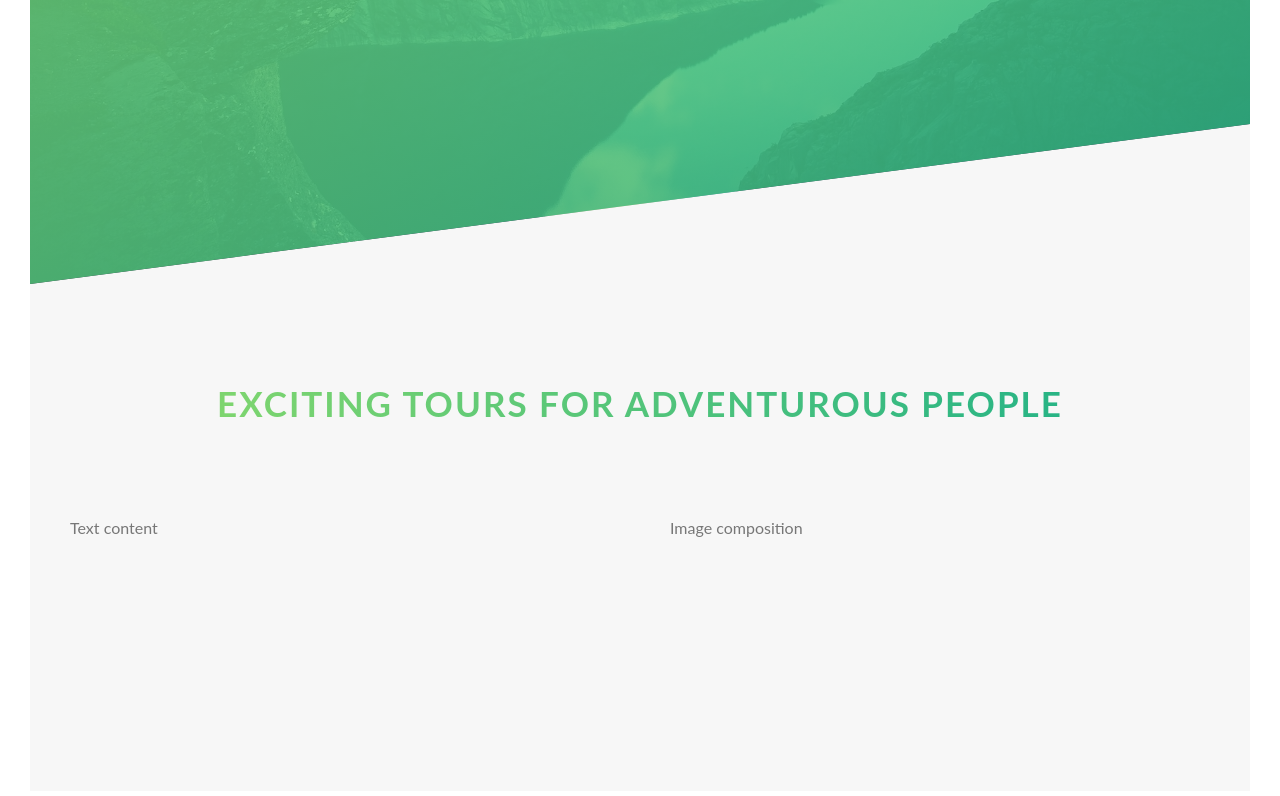
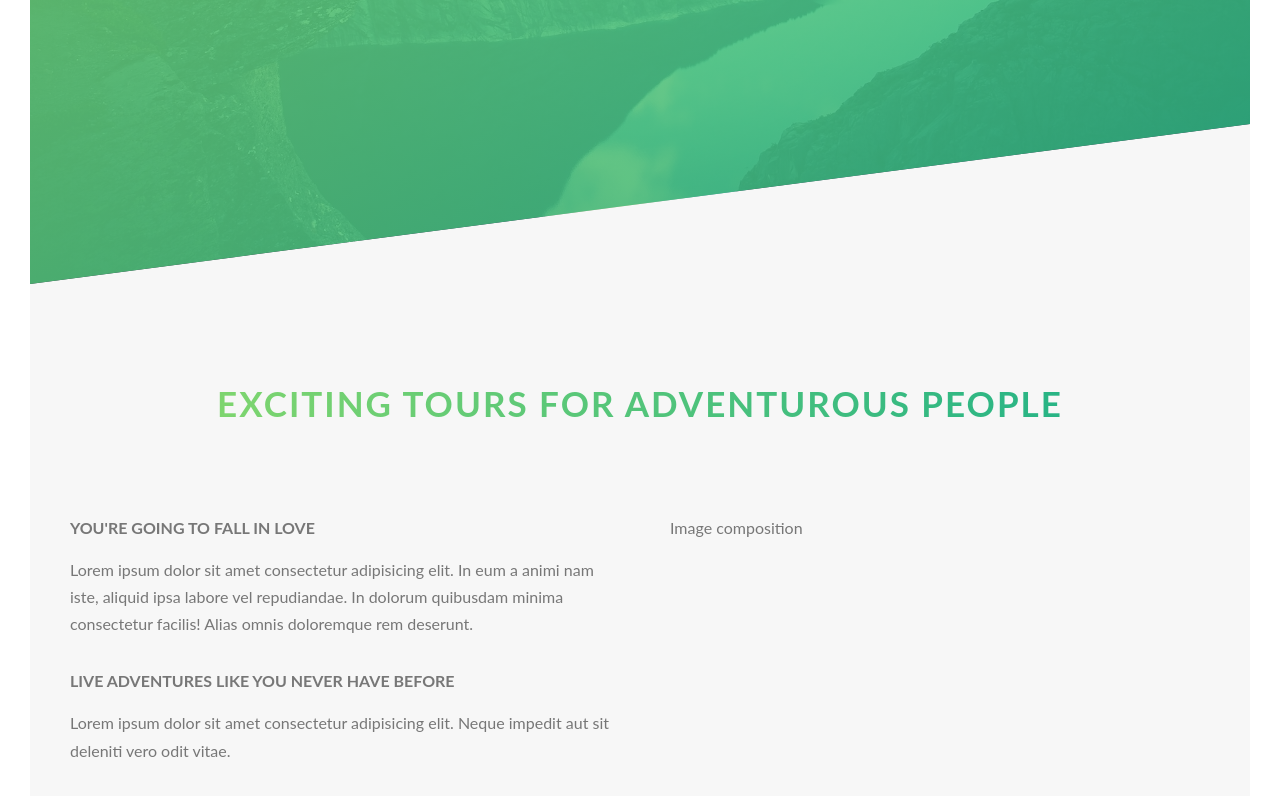
Before and after one commit to Stalker-Pro/My_adaptive_site, a website: page index.html in a window 1280 px wide. Shown: the part 506-1302 px from the top of the page. Drawn offline with Linux system fonts and the light colour scheme.

Commit message:
recollection

```diff
--- a/index.html
+++ b/index.html
@@ -25,7 +25,7 @@
 
     <main>
         <section class="section-about">
-            <div class="u-center-text u-margin-bottom-8">
+            <div class="u-center-text u-margin-bottom-big">
                 <h2 class="heading-secondary">
                     Exciting tours for adventurous people
                 </h2>
@@ -33,7 +33,19 @@
 
             <div class="row">
                 <div class="col-1-of-2">
-                    Text content
+                    <h3 class="heading-tertiary u-margin-bottom-small">
+                        You're going to fall in love
+                    </h3>
+                        <p class="paragraph">
+                            Lorem ipsum dolor sit amet consectetur adipisicing elit. In eum a animi nam iste, aliquid ipsa labore vel repudiandae. In dolorum quibusdam minima consectetur facilis! Alias omnis doloremque rem deserunt.
+                        </p>
+
+                    <h3 class="heading-tertiary u-margin-bottom-small">
+                        Live adventures like you never have before
+                    </h3>
+                        <p class="paragraph">
+                            Lorem ipsum dolor sit amet consectetur adipisicing elit. Neque impedit aut sit deleniti vero odit vitae.
+                        </p>
                 </div>
                 <div class="col-1-of-2">
                     Image composition
--- a/sass/base/_typography.scss
+++ b/sass/base/_typography.scss
@@ -14,7 +14,7 @@ body{
   text-transform: uppercase;
 
   backface-visibility: hidden;
-  /* устраняет мелкую трямку слов */
+  /* устраняет мелкую тряcку слов */
   margin-bottom: 6rem;
 
 
@@ -45,6 +45,7 @@ body{
   }
 }
 
+
 .heading-secondary{
   display: inline-block;
   font-size: 3.5rem;
@@ -61,3 +62,17 @@ body{
     text-shadow: 0.5rem 1rem 2rem rgba($color-black, .2);
   }
 }
+
+.heading-tertiary{
+  font-size: 1.6rem;
+  font-weight: 700;
+  text-transform: uppercase;
+}
+
+.paragraph{
+  font-size: 1.6rem;
+
+  &:not(:last-child){
+    margin-bottom: 3rem;
+  }
+}
--- a/sass/base/_utilities.scss
+++ b/sass/base/_utilities.scss
@@ -1,3 +1,5 @@
 .u-center-text{ text-align: center; }
 
-.u-margin-bottom-8{ margin-bottom: 8rem; }
+.u-margin-bottom-small{ margin-bottom: 1.5rem; }
+.u-margin-bottom-medium{ margin-bottom: 4rem; }
+.u-margin-bottom-big{ margin-bottom: 8rem; }
```
Also changed, not shown: helpInformation(for_dev).txt (added, +14 -0 lines), package.json (line endings or trailing spaces), styles/style.css.
